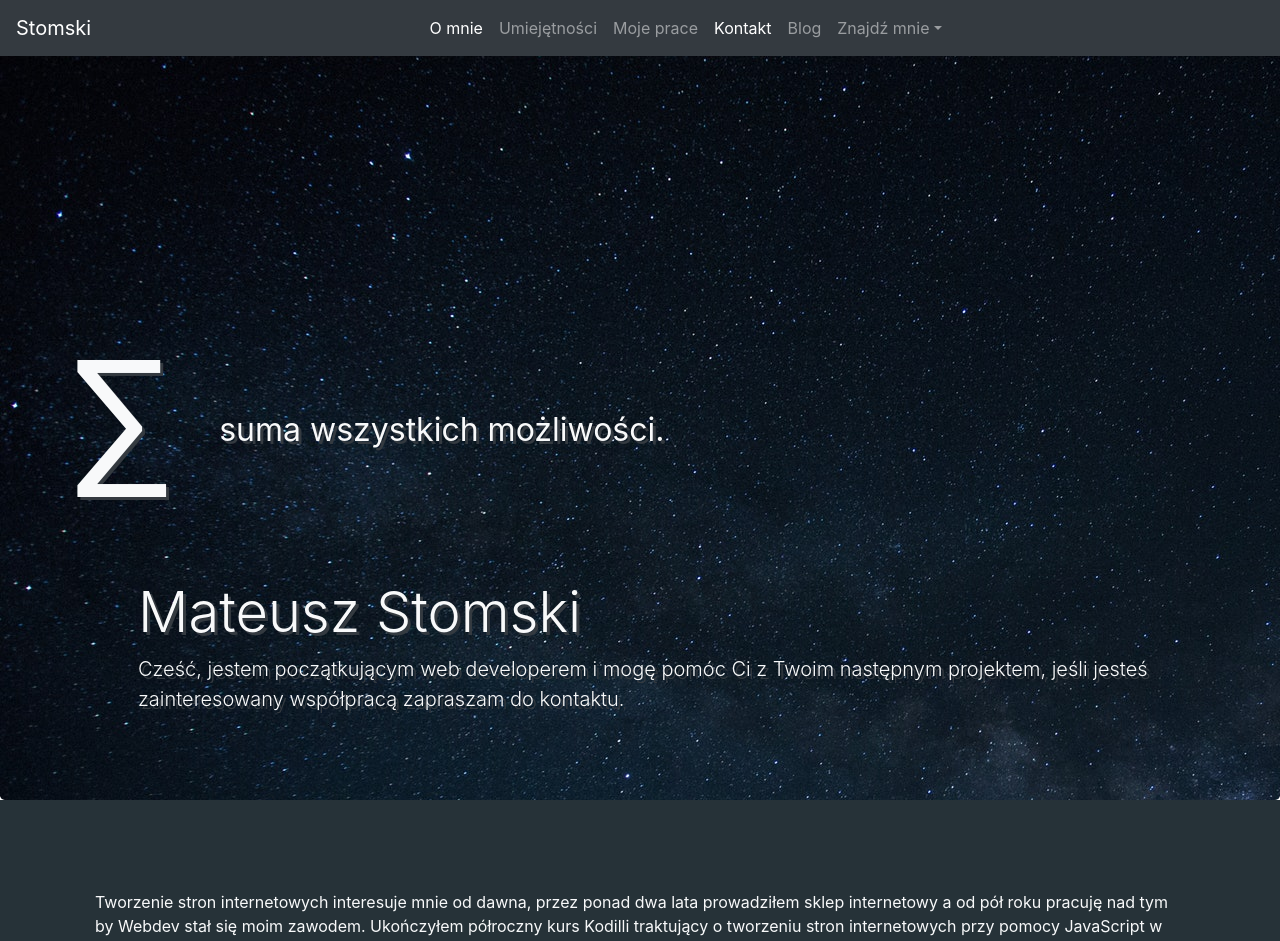
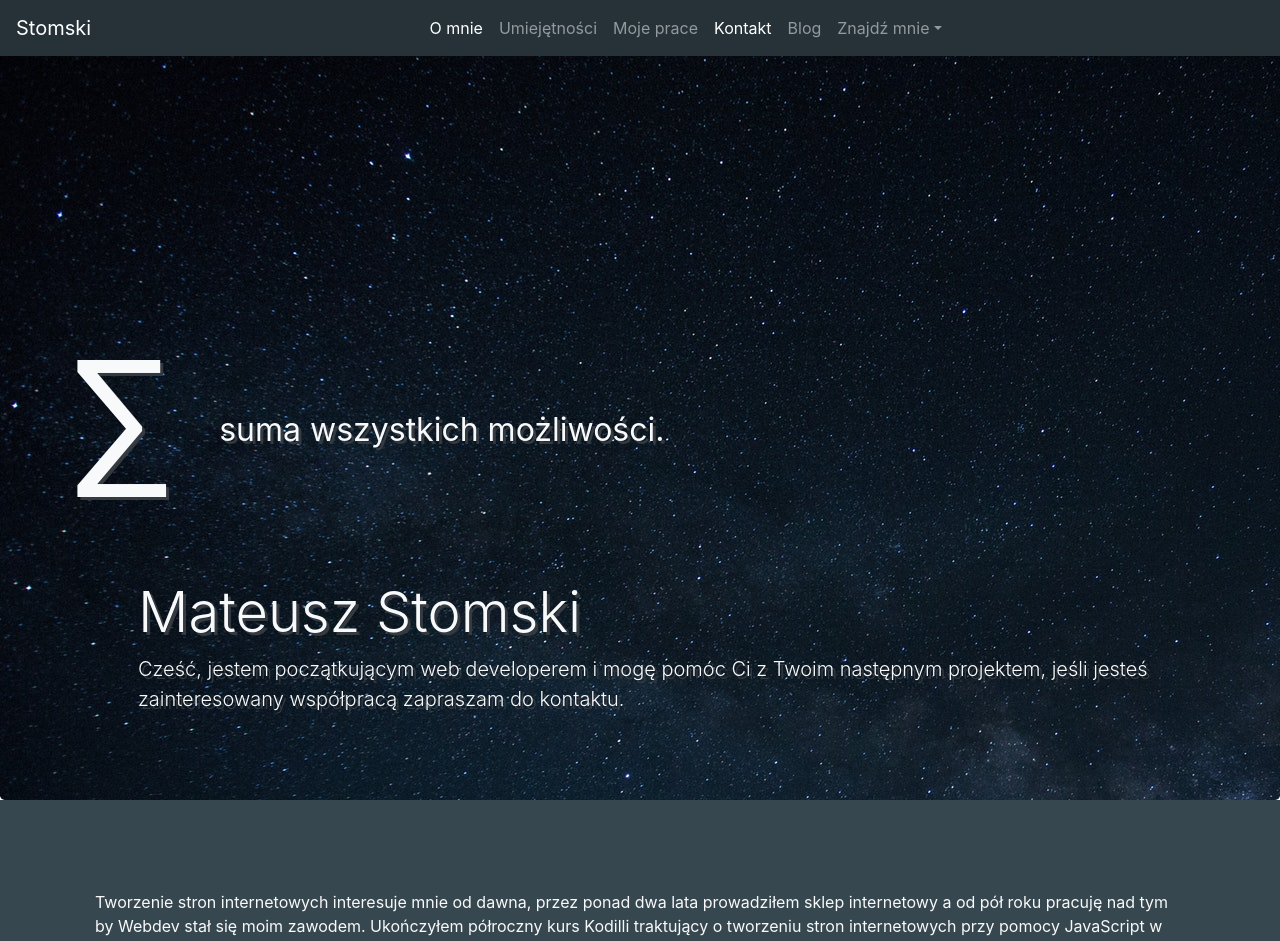
Before and after one commit to lehronn/portfolio-react, a React (Create React App) app: page / in a window 1280 px wide. Shown: the top 941 px of the page. Built offline with nearby package versions, Linux system fonts and the light colour scheme.

Commit message:
navbar color changes and remove bootstrap class

```diff
--- a/src/Hello.css
+++ b/src/Hello.css
@@ -1,4 +1,4 @@
 div .hello {
-  background-color: #263238;
+  background-color: #37474F;
   padding: 60px 0 60px 0;
 }
--- a/src/Nav.css
+++ b/src/Nav.css
@@ -0,0 +1,3 @@
+.navbar {
+  background-color: #263238;
+}
--- a/src/Nav.jsx
+++ b/src/Nav.jsx
@@ -4,7 +4,7 @@ import styles from './Nav.css';
 class Nav extends Component {
   render() {
     return (
-      <nav id="navbar" className="navbar fixed-top navbar-expand-lg navbar-dark bg-dark">
+      <nav id="navbar" className="navbar fixed-top navbar-expand-lg navbar-dark ">
         <a className="navbar-brand" href="#">Stomski</a>
         <button className="navbar-toggler" type="button" data-toggle="collapse" data-target="#navbarNav" aria-controls="navbarNav" aria-expanded="false" aria-label="Toggle navigation">
           <span className="navbar-toggler-icon"></span>
```
